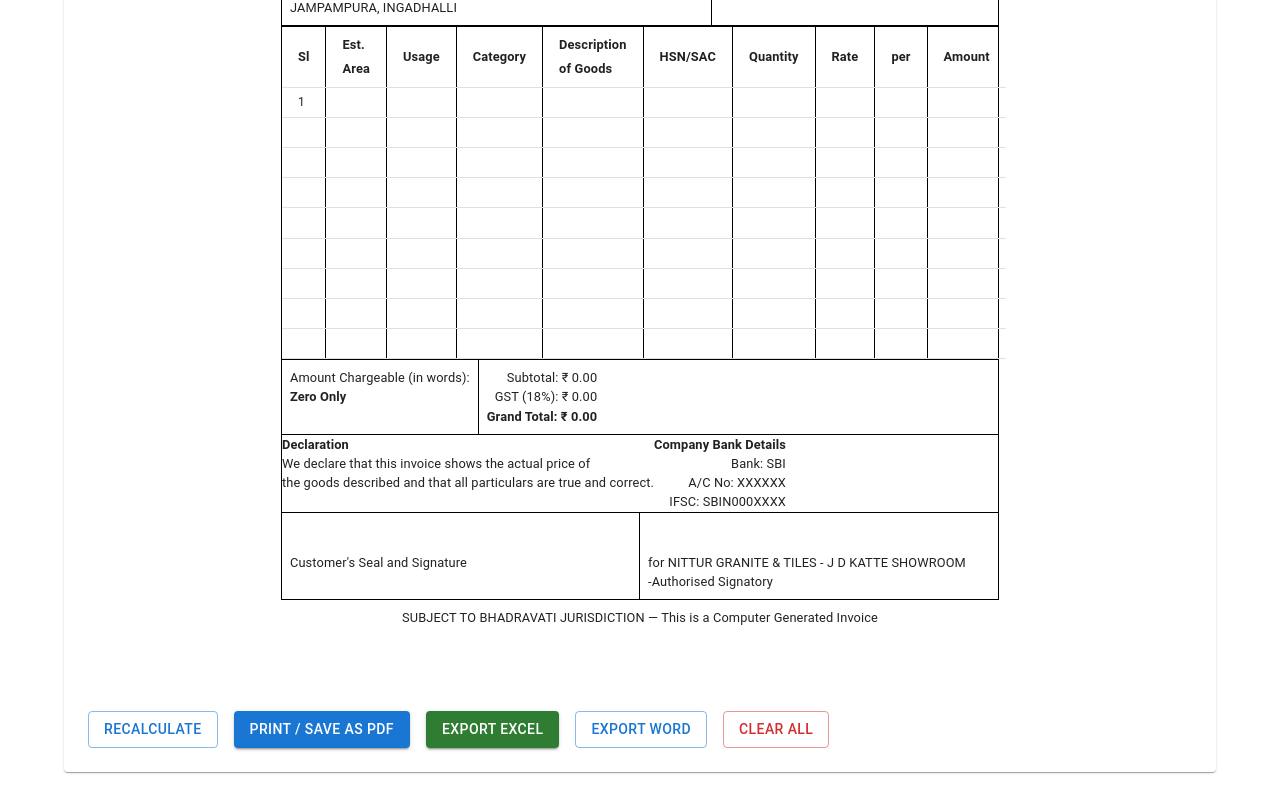
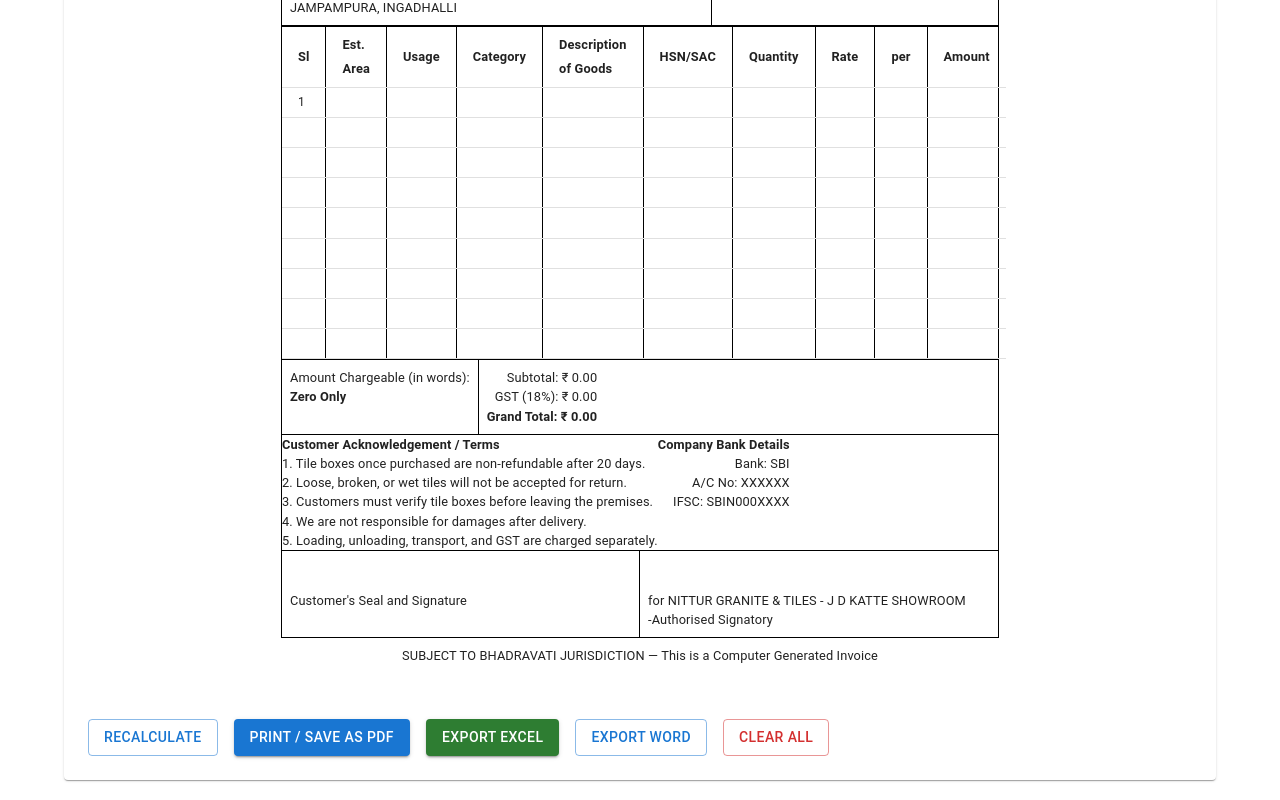
Before and after one commit to gsarun7/inventory-ui, a React (Vite) app: page /invoice in a window 1280 px wide. Shown: the part 1248-2048 px from the top of the page. Built offline with nearby package versions, Linux system fonts and the light colour scheme.

Commit message:
added saleinvoice preview data

```diff
--- a/src/components/InvoiceForm/InvoicePreview.jsx
+++ b/src/components/InvoiceForm/InvoicePreview.jsx
@@ -239,9 +239,12 @@ export default function InvoicePreview({ data }) {
         boxSizing: "border-box"
       }}>
         <Grid item xs={6}>
-          <Typography sx={fontStyles.footerBold}>Declaration</Typography>
-          <Typography sx={fontStyles.footer}>We declare that this invoice shows the actual price of</Typography>
-          <Typography sx={fontStyles.footer}>the goods described and that all particulars are true and correct.</Typography>
+          <Typography sx={fontStyles.footerBold}>Customer Acknowledgement / Terms</Typography>
+          <Typography sx={fontStyles.footer}>1. Tile boxes once purchased are non-refundable after 20 days.</Typography>
+          <Typography sx={fontStyles.footer}>2. Loose, broken, or wet tiles will not be accepted for return.</Typography>
+          <Typography sx={fontStyles.footer}>3. Customers must verify tile boxes before leaving the premises.</Typography>
+          <Typography sx={fontStyles.footer}>4. We are not responsible for damages after delivery.</Typography>
+          <Typography sx={fontStyles.footer}>5. Loading, unloading, transport, and GST are charged separately.</Typography>
         </Grid>
 
         <Grid item xs={6} sx={{ textAlign: "right" }}>
```
